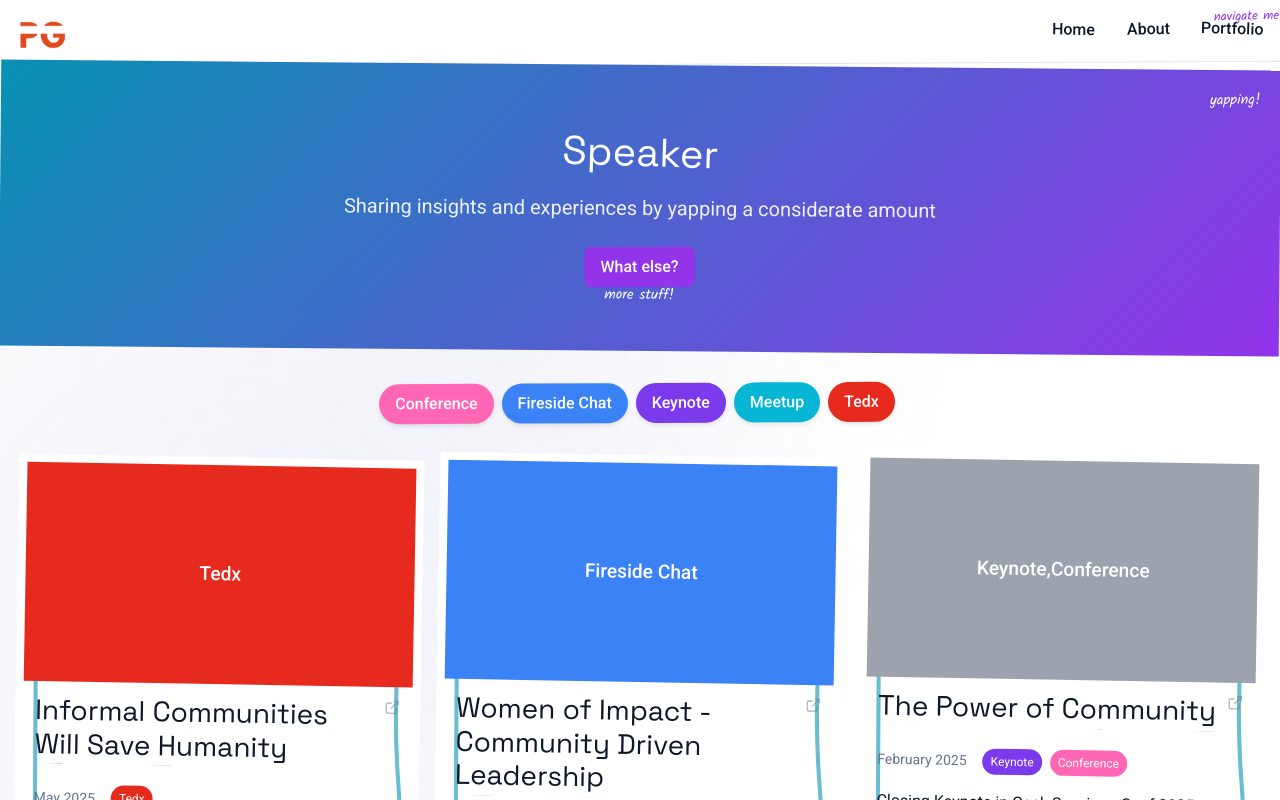
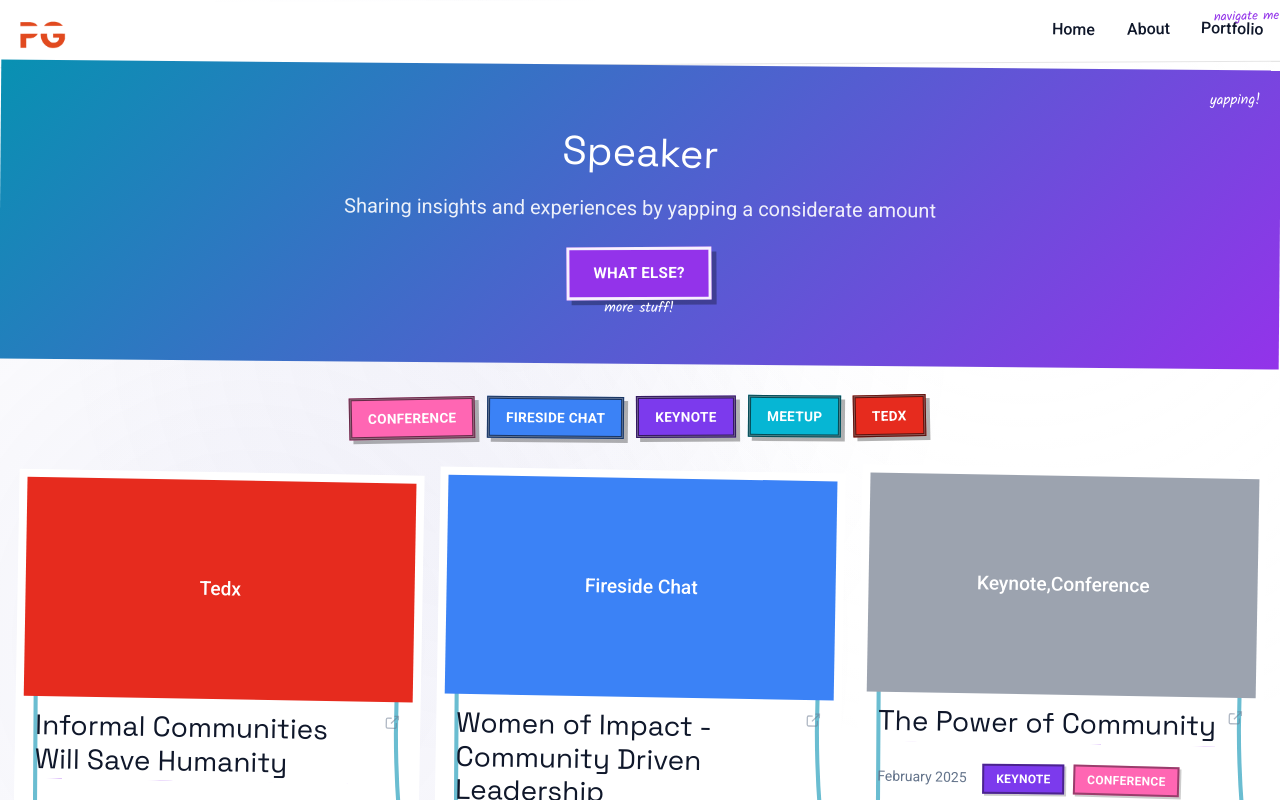
Before and after one commit to penelopeg/penelopeg.github.io, a SvelteKit app: page /speaker in a window 1280 px wide. Shown: the top 800 px of the page. Built offline with nearby package versions, Linux system fonts and the light colour scheme.

Commit message:
Apply anti-design aesthetic to all buttons and tags site-wide

```diff
--- a/src/lib/components/FilterTags.svelte
+++ b/src/lib/components/FilterTags.svelte
@@ -34,32 +34,62 @@
   .filter-tags {
     display: flex;
     flex-wrap: wrap;
-    gap: var(--spacing-2);
+    gap: var(--spacing-3);
     margin-bottom: var(--spacing-8);
     justify-content: center;
   }
 
   .tag {
     padding: var(--spacing-2) var(--spacing-4);
-    border-radius: 999px;
+    border-radius: 0;
     color: white;
     cursor: pointer;
-    transition: all 0.3s ease;
-    text-transform: capitalize;
-    border: none;
-    font-weight: 500;
-    box-shadow: 0 2px 4px rgba(0, 0, 0, 0.1);
+    transition: transform 0.15s ease;
+    text-transform: uppercase;
+    border: 3px solid rgba(0, 0, 0, 0.6);
+    font-weight: 700;
+    font-size: 0.85rem;
+    letter-spacing: 0.3px;
+    box-shadow: 4px 4px 0 rgba(0, 0, 0, 0.3);
+    position: relative;
+  }
+
+  .tag::before {
+    content: '';
+    position: absolute;
+    top: -2px;
+    right: -2px;
+    bottom: -2px;
+    left: -2px;
+    border: 1px solid rgba(255, 255, 255, 0.3);
+    pointer-events: none;
+  }
+
+  .tag:nth-child(odd) {
+    transform: rotate(-0.8deg);
+  }
+
+  .tag:nth-child(even) {
+    transform: rotate(0.8deg);
+  }
+
+  .tag:nth-child(3n) {
+    transform: rotate(0deg);
   }
 
   .tag:hover {
-    transform: translateY(-1px);
-    box-shadow: 0 4px 6px rgba(0, 0, 0, 0.15);
+    transform: translate(1px, 1px) rotate(0deg);
+    box-shadow: 3px 3px 0 rgba(0, 0, 0, 0.3);
   }
 
   .tag.active {
-    box-shadow: inset 0 2px 4px rgba(0, 0, 0, 0.2);
-    transform: translateY(1px);
-    filter: brightness(85%);
-    border: 2px solid rgba(255, 255, 255, 0.5);
+    background: rgba(0, 0, 0, 0.9) !important;
+    border-color: currentColor;
+    box-shadow: 2px 2px 0 rgba(0, 0, 0, 0.3);
+    transform: rotate(0deg) translate(2px, 2px);
+  }
+
+  .tag.active::before {
+    border-color: rgba(255, 255, 255, 0.6);
   }
 </style>
--- a/src/routes/+page.svelte
+++ b/src/routes/+page.svelte
@@ -236,4 +236,34 @@
     opacity: 0;
     transform: rotate(-5deg) scale(1.2);
   }
+
+  /* Anti-Design Button Overrides */
+  .hero-actions .button {
+    border: 3px solid rgba(255, 255, 255, 0.9);
+    border-radius: 0;
+    padding: var(--spacing-3) var(--spacing-6);
+    font-size: 0.95rem;
+    font-weight: 700;
+    text-transform: uppercase;
+    letter-spacing: 0.3px;
+    box-shadow: 5px 5px 0 rgba(0, 0, 0, 0.3);
+    transition: transform 0.15s ease;
+    position: relative;
+  }
+
+  .hero-actions .button::before {
+    content: '';
+    position: absolute;
+    top: -2px;
+    right: -2px;
+    bottom: -2px;
+    left: -2px;
+    border: 1px solid rgba(255, 255, 255, 0.4);
+    pointer-events: none;
+  }
+
+  .hero-actions .button:hover {
+    transform: translate(2px, 2px);
+    box-shadow: 3px 3px 0 rgba(0, 0, 0, 0.3);
+  }
 </style>
--- a/src/routes/about/+page.svelte
+++ b/src/routes/about/+page.svelte
@@ -280,4 +280,37 @@
     gap: var(--spacing-2);
     margin-top: var(--spacing-4);
   }
+
+  /* Anti-Design Button Overrides */
+  .hero-actions .button,
+  .contact-links .button {
+    border: 3px solid rgba(255, 255, 255, 0.9);
+    border-radius: 0;
+    padding: var(--spacing-3) var(--spacing-6);
+    font-size: 0.95rem;
+    font-weight: 700;
+    text-transform: uppercase;
+    letter-spacing: 0.3px;
+    box-shadow: 5px 5px 0 rgba(0, 0, 0, 0.3);
+    transition: transform 0.15s ease;
+    position: relative;
+  }
+
+  .hero-actions .button::before,
+  .contact-links .button::before {
+    content: '';
+    position: absolute;
+    top: -2px;
+    right: -2px;
+    bottom: -2px;
+    left: -2px;
+    border: 1px solid rgba(255, 255, 255, 0.4);
+    pointer-events: none;
+  }
+
+  .hero-actions .button:hover,
+  .contact-links .button:hover {
+    transform: translate(2px, 2px);
+    box-shadow: 3px 3px 0 rgba(0, 0, 0, 0.3);
+  }
   </style>
--- a/src/routes/events/+page.svelte
+++ b/src/routes/events/+page.svelte
@@ -299,10 +299,27 @@
   }
 
   .event-type {
-    padding: var(--spacing-1) var(--spacing-2);
-    border-radius: 999px;
+    padding: var(--spacing-1) var(--spacing-3);
+    border-radius: 0;
     font-size: 0.75rem;
-    text-transform: capitalize;
+    font-weight: 600;
+    text-transform: uppercase;
+    letter-spacing: 0.3px;
+    border: 2px solid rgba(0, 0, 0, 0.4);
+    box-shadow: 2px 2px 0 rgba(0, 0, 0, 0.2);
+    position: relative;
+  }
+
+  .event-type:nth-child(odd) {
+    transform: rotate(-0.5deg);
+  }
+
+  .event-type:nth-child(even) {
+    transform: rotate(0.5deg);
+  }
+
+  .event-type:nth-child(3n) {
+    transform: rotate(0deg) translateY(-1px);
   }
 
   .event-date {
@@ -325,11 +342,23 @@
   }
 
   .location-tag {
-    font-size: 0.75rem;
+    font-size: 0.7rem;
     padding: var(--spacing-1) var(--spacing-2);
     background: var(--color-background);
-    border: 1px solid var(--color-text-light);
-    border-radius: 999px;
+    border: 2px solid var(--color-text-light);
+    border-radius: 0;
     color: var(--color-text-light);
+    font-weight: 500;
+    text-transform: uppercase;
+    letter-spacing: 0.2px;
+    box-shadow: 1px 1px 0 rgba(0, 0, 0, 0.15);
+  }
+
+  .location-tag:nth-child(odd) {
+    transform: rotate(-0.3deg);
+  }
+
+  .location-tag:nth-child(even) {
+    transform: rotate(0.3deg);
   }
 </style>
--- a/src/routes/portfolio/+page.svelte
+++ b/src/routes/portfolio/+page.svelte
@@ -266,14 +266,61 @@
   }
 
   .tag {
-    padding: var(--spacing-1) var(--spacing-2);
-    border-radius: 999px;
+    padding: var(--spacing-1) var(--spacing-3);
+    border-radius: 0;
     font-size: 0.875rem;
-    text-transform: capitalize;
+    font-weight: 600;
+    text-transform: uppercase;
+    letter-spacing: 0.3px;
+    border: 2px solid rgba(0, 0, 0, 0.4);
+    box-shadow: 2px 2px 0 rgba(0, 0, 0, 0.2);
+    position: relative;
+  }
+
+  .tag:nth-child(odd) {
+    transform: rotate(-0.5deg);
+  }
+
+  .tag:nth-child(even) {
+    transform: rotate(0.5deg);
+  }
+
+  .tag:nth-child(3n) {
+    transform: rotate(0deg) translateY(-1px);
   }
 
   .tag.small {
-    font-size: 0.75rem;
+    font-size: 0.7rem;
     padding: var(--spacing-1) var(--spacing-2);
   }
+
+  /* Anti-Design Button Overrides */
+  .hero-actions .button {
+    border: 3px solid rgba(255, 255, 255, 0.9);
+    border-radius: 0;
+    padding: var(--spacing-3) var(--spacing-6);
+    font-size: 0.95rem;
+    font-weight: 700;
+    text-transform: uppercase;
+    letter-spacing: 0.3px;
+    box-shadow: 5px 5px 0 rgba(0, 0, 0, 0.3);
+    transition: transform 0.15s ease;
+    position: relative;
+  }
+
+  .hero-actions .button::before {
+    content: '';
+    position: absolute;
+    top: -2px;
+    right: -2px;
+    bottom: -2px;
+    left: -2px;
+    border: 1px solid rgba(255, 255, 255, 0.4);
+    pointer-events: none;
+  }
+
+  .hero-actions .button:hover {
+    transform: translate(2px, 2px);
+    box-shadow: 3px 3px 0 rgba(0, 0, 0, 0.3);
+  }
 </style>
--- a/src/routes/speaker/+page.svelte
+++ b/src/routes/speaker/+page.svelte
@@ -260,10 +260,27 @@
   }
 
   .talk-type {
-    padding: var(--spacing-1) var(--spacing-2);
-    border-radius: 999px;
+    padding: var(--spacing-1) var(--spacing-3);
+    border-radius: 0;
     font-size: 0.75rem;
-    text-transform: capitalize;
+    font-weight: 600;
+    text-transform: uppercase;
+    letter-spacing: 0.3px;
+    border: 2px solid rgba(0, 0, 0, 0.4);
+    box-shadow: 2px 2px 0 rgba(0, 0, 0, 0.2);
+    position: relative;
+  }
+
+  .talk-type:nth-child(odd) {
+    transform: rotate(-0.5deg);
+  }
+
+  .talk-type:nth-child(even) {
+    transform: rotate(0.5deg);
+  }
+
+  .talk-type:nth-child(3n) {
+    transform: rotate(0deg) translateY(-1px);
   }
 
   .talk-date {
@@ -286,12 +303,24 @@
   }
 
   .detail-tag {
-    font-size: 0.75rem;
+    font-size: 0.7rem;
     padding: var(--spacing-1) var(--spacing-2);
     background: var(--color-background);
-    border: 1px solid var(--color-text-light);
-    border-radius: 999px;
+    border: 2px solid var(--color-text-light);
+    border-radius: 0;
     color: var(--color-text-light);
+    font-weight: 500;
+    text-transform: uppercase;
+    letter-spacing: 0.2px;
+    box-shadow: 1px 1px 0 rgba(0, 0, 0, 0.15);
+  }
+
+  .detail-tag:nth-child(odd) {
+    transform: rotate(-0.3deg);
+  }
+
+  .detail-tag:nth-child(even) {
+    transform: rotate(0.3deg);
   }
 
   .hero-actions {
@@ -301,4 +330,34 @@
     margin-top: var(--spacing-6);
     position: relative;
   }
+
+  /* Anti-Design Button Overrides */
+  .hero-actions .button {
+    border: 3px solid rgba(255, 255, 255, 0.9);
+    border-radius: 0;
+    padding: var(--spacing-3) var(--spacing-6);
+    font-size: 0.95rem;
+    font-weight: 700;
+    text-transform: uppercase;
+    letter-spacing: 0.3px;
+    box-shadow: 5px 5px 0 rgba(0, 0, 0, 0.3);
+    transition: transform 0.15s ease;
+    position: relative;
+  }
+
+  .hero-actions .button::before {
+    content: '';
+    position: absolute;
+    top: -2px;
+    right: -2px;
+    bottom: -2px;
+    left: -2px;
+    border: 1px solid rgba(255, 255, 255, 0.4);
+    pointer-events: none;
+  }
+
+  .hero-actions .button:hover {
+    transform: translate(2px, 2px);
+    box-shadow: 3px 3px 0 rgba(0, 0, 0, 0.3);
+  }
 </style>
```
